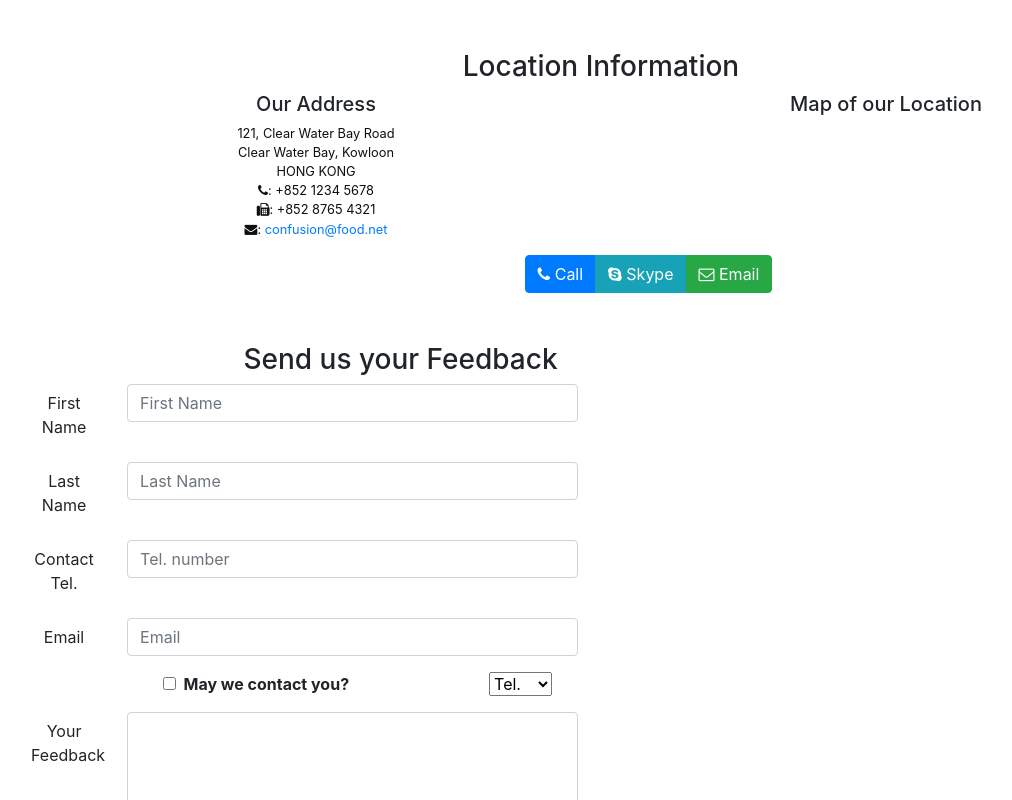
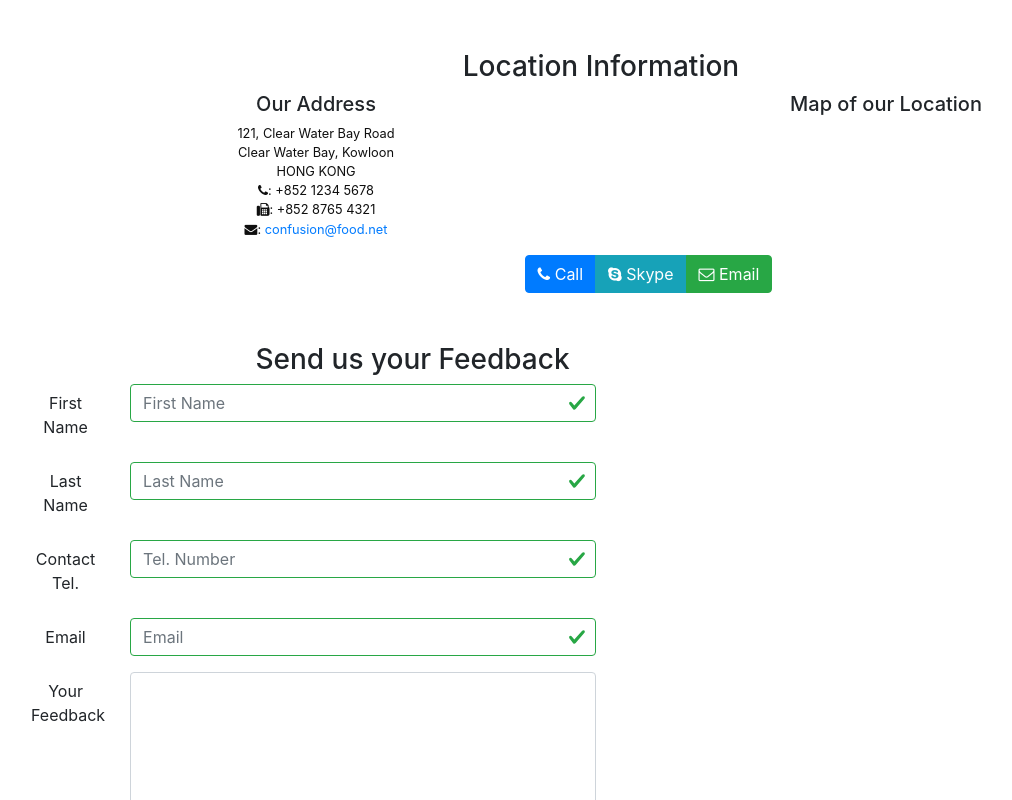
Before and after one commit to Dongnguyen1406/Confusion, a React (Create React App) app: page /contactus in a window 1280 px wide. Shown: the part 492-1292 px from the top of the page, without its empty margins (39-1051 px from the left). Built offline with nearby package versions, Linux system fonts and the light colour scheme.

Commit message:
Controlled Form Validation

```diff
--- a/src/Components/ContactComponent.js
+++ b/src/Components/ContactComponent.js
@@ -1,8 +1,5 @@
 import React, { Component } from 'react';
-import {
-    Breadcrumb, BreadcrumbItem,
-    Button, Form, FormGroup, Label, Input, Col
-} from 'reactstrap';
+import { Breadcrumb, BreadcrumbItem, Button, Form, FormGroup, Label, Input, Col, Row, FormFeedback } from 'reactstrap';
 import { Link } from 'react-router-dom';
 
 class Contact extends Component {
@@ -16,13 +13,19 @@
             email: '',
             agree: false,
             contactType: 'Tel.',
-            message: ''
-        };
+            message: '',
+            touched: {
+                firstname: false,
+                lastname: false,
+                telnum: false,
+                email: false
+            }
+        }
+        this.handleSubmit = this.handleSubmit.bind(this);
+        this.handleInputChange = this.handleInputChange.bind(this);
+        this.handleBlur = this.handleBlur.bind(this);
+    }
 
-        this.handleInputChange = this.handleInputChange.bind(this);
-        this.handleSubmit = this.handleSubmit.bind(this);
-
-    }
 
     handleInputChange(event) {
         const target = event.target;
@@ -39,9 +42,43 @@
         alert('Current State is: ' + JSON.stringify(this.state));
         event.preventDefault();
     }
+    handleBlur = (field) => (evt) => {
+        this.setState({
+            touched: { ...this.state.touched, [field]: true }
+        });
+    }
+    validate(firstname, lastname, telnum, email) {
+        const errors = {
+            firstname: '',
+            lastname: '',
+            telnum: '',
+            email: ''
+        };
+
+        if (this.state.touched.firstname && firstname.length < 3)
+            errors.firstname = 'First Name should be >= 3 characters';
+        else if (this.state.touched.firstname && firstname.length > 10)
+            errors.firstname = 'First Name should be <= 10 characters';
+
+        if (this.state.touched.lastname && lastname.length < 3)
+            errors.lastname = 'Last Name should be >= 3 characters';
+        else if (this.state.touched.lastname && lastname.length > 10)
+            errors.lastname = 'Last Name should be <= 10 characters';
+
+        const reg = /^\d+$/;
+        if (this.state.touched.telnum && !reg.test(telnum))
+            errors.telnum = 'Tel. Number should contain only numbers';
+
+        if (this.state.touched.email && email.split('').filter(x => x === '@').length !== 1)
+            errors.email = 'Email should contain a @';
+
+        return errors;
+    }
+
 
 
     render() {
+        const errors = this.validate(this.state.firstname, this.state.lastname, this.state.telnum, this.state.email);
         return (
             <div className="container">
                 <div className="row">
@@ -93,7 +130,11 @@
                                         <Input type="text" id="firstname" name="firstname"
                                             placeholder="First Name"
                                             value={this.state.firstname}
+                                            valid={errors.firstname === ''}
+                                            invalid={errors.firstname !== ''}
+                                            onBlur={this.handleBlur('firstname')}
                                             onChange={this.handleInputChange} />
+                                        <FormFeedback>{errors.firstname}</FormFeedback>
                                     </Col>
                                 </FormGroup>
                                 <FormGroup row>
@@ -102,16 +143,24 @@
                                         <Input type="text" id="lastname" name="lastname"
                                             placeholder="Last Name"
                                             value={this.state.lastname}
+                                            valid={errors.lastname === ''}
+                                            invalid={errors.lastname !== ''}
+                                            onBlur={this.handleBlur('lastname')}
                                             onChange={this.handleInputChange} />
+                                        <FormFeedback>{errors.lastname}</FormFeedback>
                                     </Col>
                                 </FormGroup>
                                 <FormGroup row>
                                     <Label htmlFor="telnum" md={2}>Contact Tel.</Label>
                                     <Col md={10}>
                                         <Input type="tel" id="telnum" name="telnum"
-                                            placeholder="Tel. number"
+                                            placeholder="Tel. Number"
                                             value={this.state.telnum}
+                                            valid={errors.telnum === ''}
+                                            invalid={errors.telnum !== ''}
+                                            onBlur={this.handleBlur('telnum')}
                                             onChange={this.handleInputChange} />
+                                        <FormFeedback>{errors.telnum}</FormFeedback>
                                     </Col>
                                 </FormGroup>
                                 <FormGroup row>
@@ -120,30 +169,14 @@
                                         <Input type="email" id="email" name="email"
                                             placeholder="Email"
                                             value={this.state.email}
+                                            valid={errors.email === ''}
+                                            invalid={errors.email !== ''}
+                                            onBlur={this.handleBlur('email')}
                                             onChange={this.handleInputChange} />
+                                        <FormFeedback>{errors.email}</FormFeedback>
                                     </Col>
                                 </FormGroup>
-                                <FormGroup row>
-                                    <Col md={{ size: 6, offset: 2 }}>
-                                        <FormGroup check>
-                                            <Label check>
-                                                <Input type="checkbox"
-                                                    name="agree"
-                                                    checked={this.state.agree}
-                                                    onChange={this.handleInputChange} /> {' '}
-                                                <strong>May we contact you?</strong>
-                                            </Label>
-                                        </FormGroup>
-                                    </Col>
-                                    <Col md={{ size: 3, offset: 1 }}>
-                                        <Input type="select" name="contactType"
-                                            value={this.state.contactType}
-                                            onChange={this.handleInputChange}>
-                                            <option>Tel.</option>
-                                            <option>Email</option>
-                                        </Input>
-                                    </Col>
-                                </FormGroup>
+
                                 <FormGroup row>
                                     <Label htmlFor="message" md={2}>Your Feedback</Label>
                                     <Col md={10}>
```
